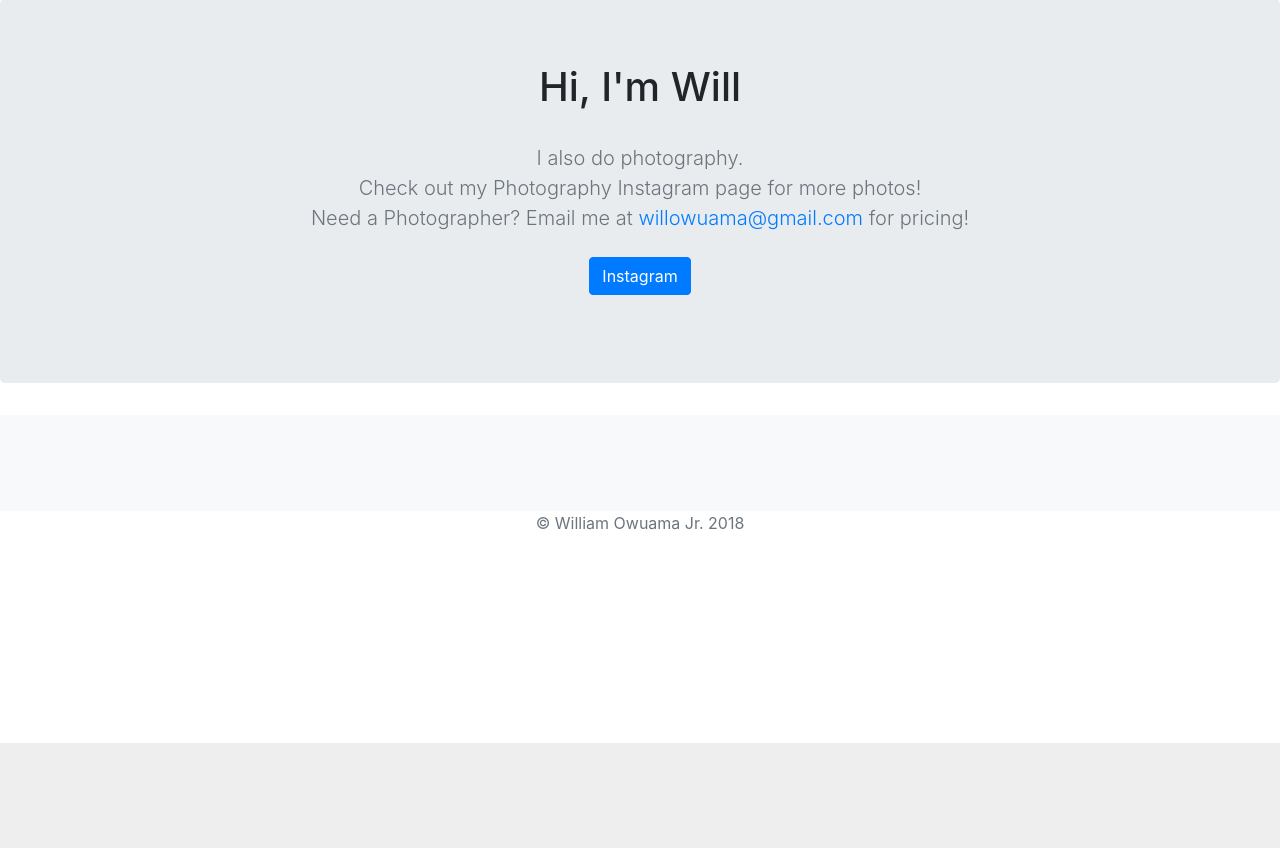
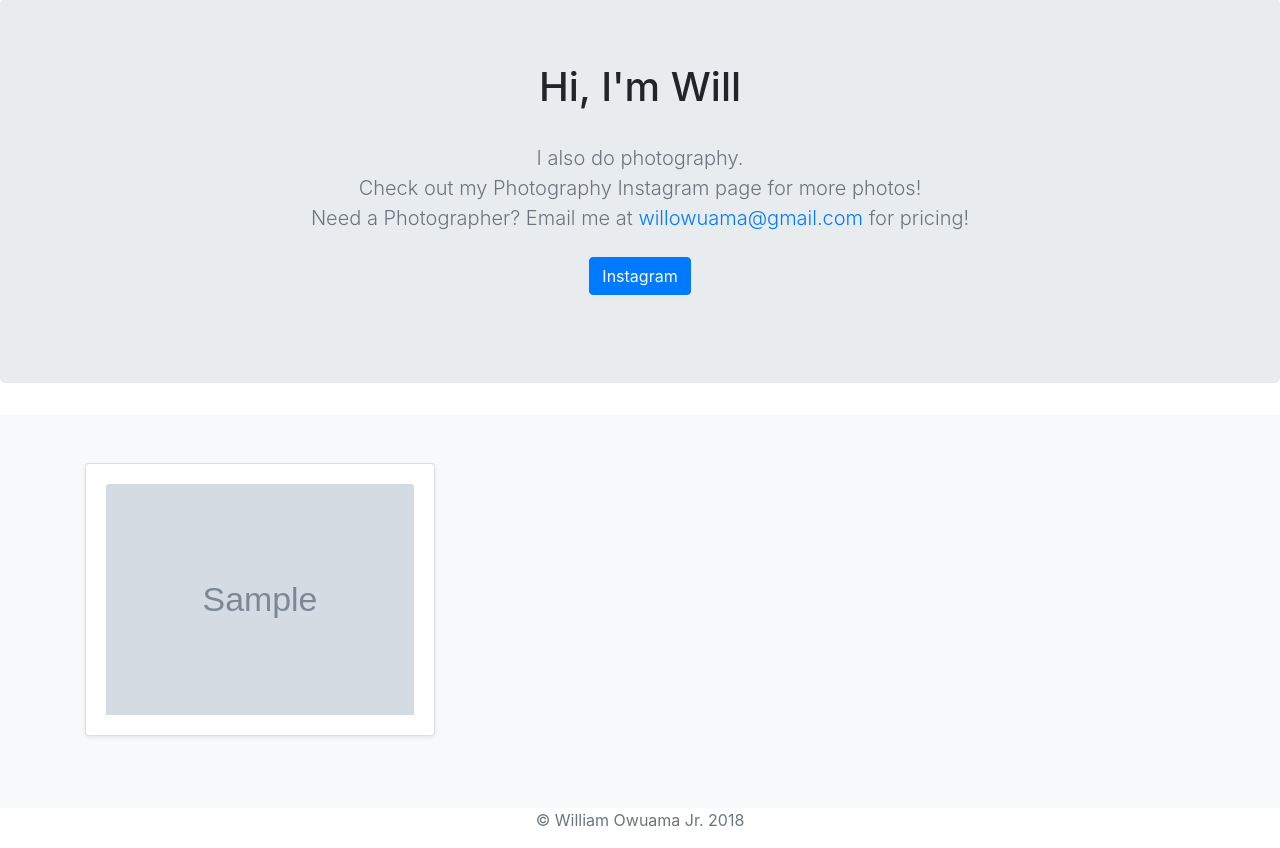
Before and after one commit to willowuama/django-portfolio-website, a Django app: page /photography/ in a window 1280 px wide. Shown: the part 57-905 px from the top of the page. Before the commit the page ends 800 px from the top, so only its background shows below. Run offline with Django 3.2, Linux system fonts and the light colour scheme; tables that the repository leaves empty hold one stand-in row (values such as "Sample post"); grey boxes marked "Sample" are stand-in pictures; some libraries are stand-ins or nearby versions.

Commit message:
Tiny tweeks again

```diff
--- a/photography/templates/photography/photography.html
+++ b/photography/templates/photography/photography.html
@@ -48,11 +48,11 @@
 
         <div class="row">
 
-          {% for job in jobs.all %}
+          {% for pic in photos.all %}
           <div class="col-md-4">
             <div class="card mb-4 shadow-sm">
               <div class="card-body">
-              	<img class="card-img-top" src="{{ photography.image.url }}">
+              	<img class="card-img-top" src="{{ pic.image.url }}">
                 </div>
               </div>
             </div>
```
